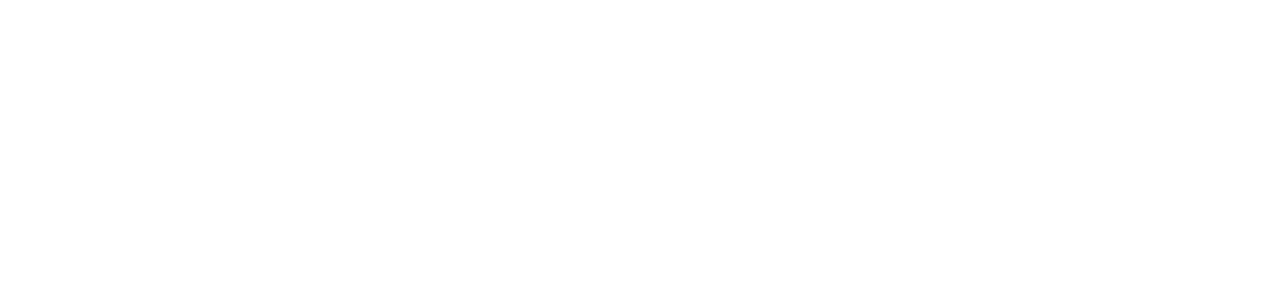
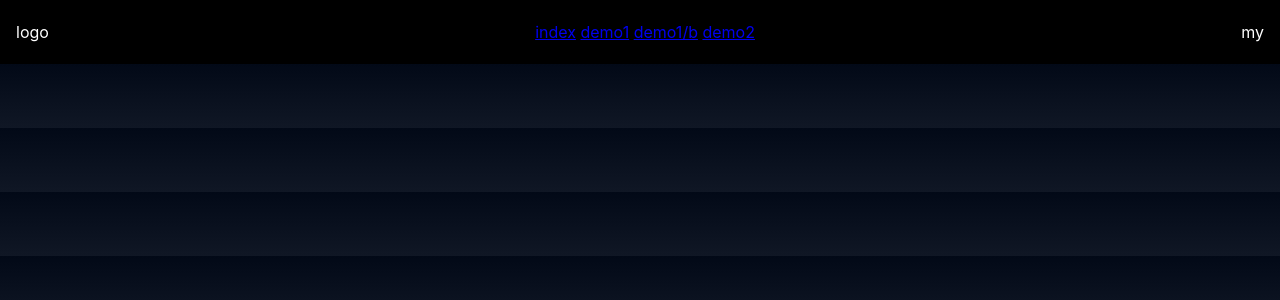
Before and after one commit to wsafight/mpt, a Vue app in the folder packages/pages/: page /#/a in a window 1280 px wide. Before the commit this address had no page. Shown: the top 300 px of the page. Built offline with nearby package versions, Linux system fonts and the light colour scheme.

Commit message:
feat: add simple header

```diff
--- a/packages/pages/src/index/A.vue
+++ b/packages/pages/src/index/A.vue
@@ -1,5 +1,6 @@
 <template>
   <div class="content">
+    1111
     <h1>vue3</h1>
   </div>
 </template>
--- a/packages/pages/src/startup.ts
+++ b/packages/pages/src/startup.ts
@@ -1,4 +1,3 @@
-import { layout } from '@mpt/layouts';
 import ElementPlus from 'element-plus';
 import { createApp } from 'vue';
 import {
@@ -9,13 +8,10 @@ import {
 import App from './App.vue';
 import './index.css';
 
-const a = '123';
-
 export const startup = (routes: Readonly<RouteRecordRaw[]>) => {
   const router = createRouter({
     routes,
     history: createWebHashHistory(),
   });
   createApp(App).use(ElementPlus).use(router).mount('#root');
-  layout();
 };
--- a/packages/pages/static/index.html
+++ b/packages/pages/static/index.html
@@ -1,9 +1,26 @@
 <!DOCTYPE html>
 <html>
-  <head>
-  </head>
+  <head> </head>
   <body>
-
+    <header
+      style="
+        height: 64px;
+        line-height: 64px;
+        display: flex;
+        justify-content: space-between;
+        padding: 0 16px;
+        background-color: black;
+      "
+    >
+      <div>logo</div>
+      <div>
+        <a href="/">index</a>
+        <a href="/demo1#/a">demo1</a>
+        <a href="/demo1#/b">demo1/b</a>
+        <a href="/demo2">demo2</a>
+      </div>
+      <div>my</div>
+    </header>
     <div id="<%= mountId %>"></div>
   </body>
 </html>
```
